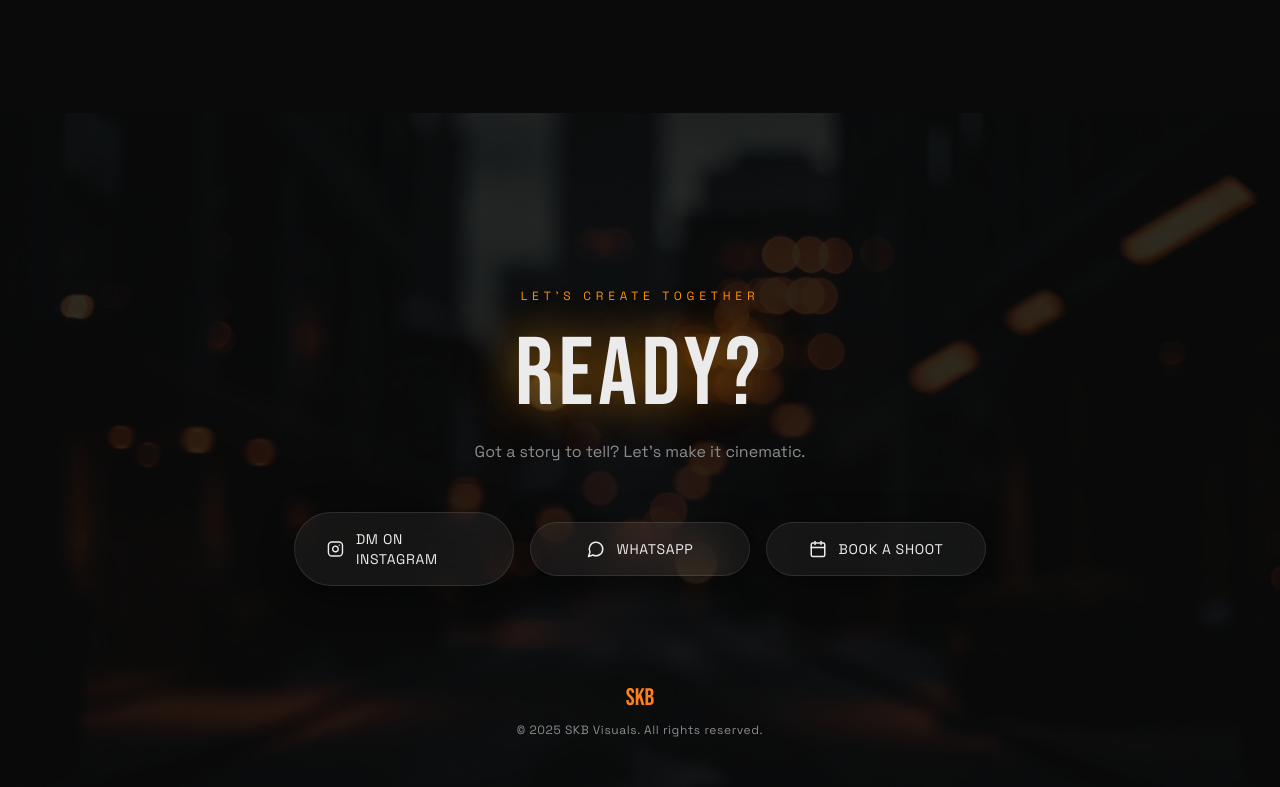
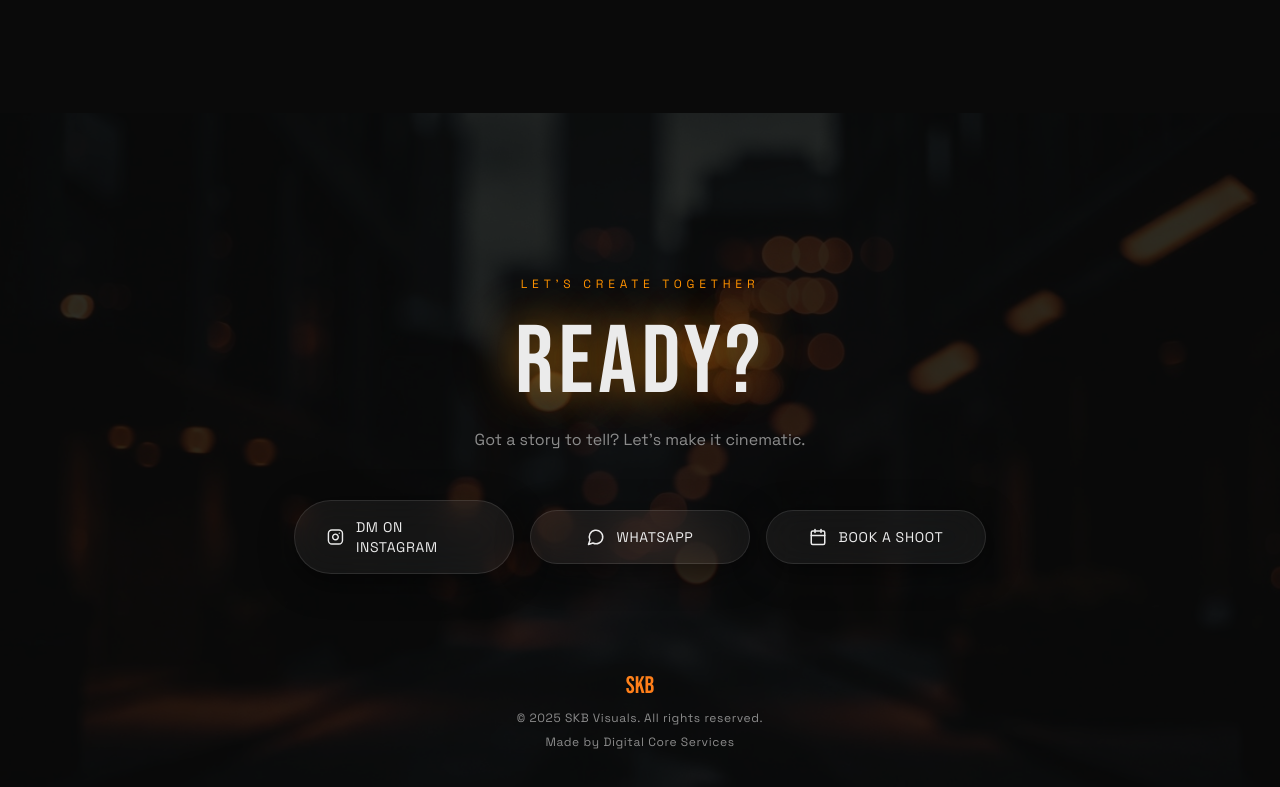
Before and after one commit to Vinaypenke01/Cinematographer-Portfolio, a React (Vite) app: page / in a window 1280 px wide. Shown: the part 5954-6741 px from the top of the page. Built offline with nearby package versions, Linux system fonts and the light colour scheme; the HTML template or start-up script is replaced by a standard one.

Commit message:
Add Digital Core Services footer link

```diff
--- a/src/components/ContactSection.tsx
+++ b/src/components/ContactSection.tsx
@@ -286,6 +286,9 @@ const ContactSection = () => {
           <p className="font-body text-xs text-muted-foreground tracking-wider">
             © 2025 SKB Visuals. All rights reserved.
           </p>
+          <p className="font-body text-xs text-muted-foreground tracking-wider mt-2">
+            Made by <a href="https://digitalcore.co.in/" target="_blank" rel="noopener noreferrer" className="hover:text-primary transition-colors">Digital Core Services</a>
+          </p>
         </motion.div>
       </div>
     </section>
```
